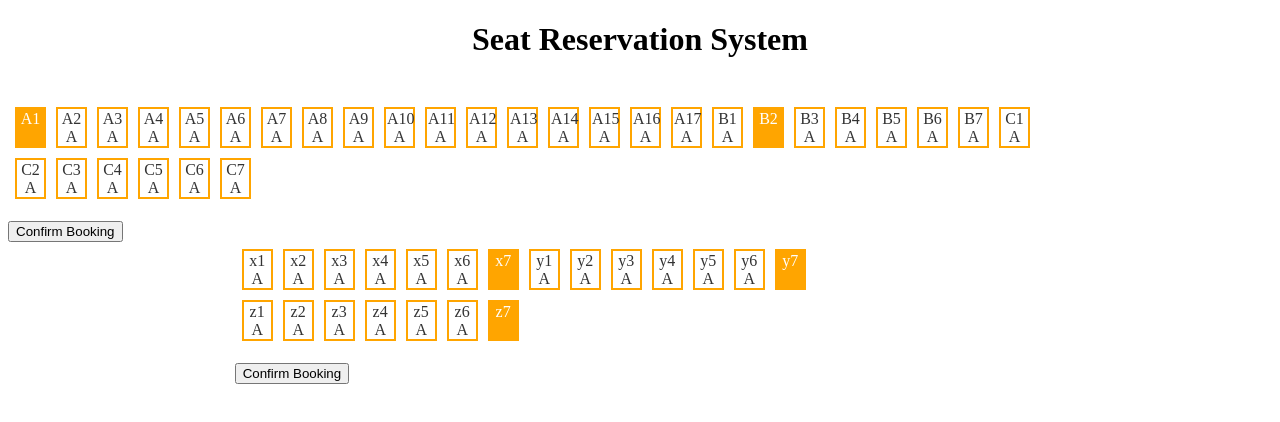
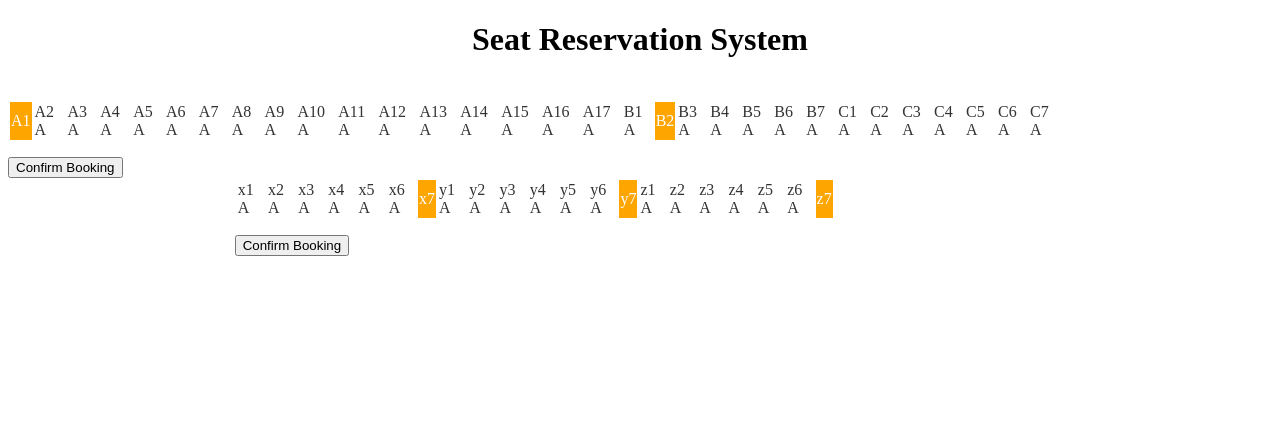
Before and after one commit to Jegan25/flights-app, a React (Create React App) app: page / in a window 1280 px wide. Shown: the top 422 px of the page. Built offline with nearby package versions, Linux system fonts and the light colour scheme.

Commit message:
charulatha

```diff
--- a/src/seats.css
+++ b/src/seats.css
@@ -11,14 +11,14 @@
     margin: auto;
   }
 
-  .grid td {
+/*   .grid td {
     width: 25px;
     height: 35px;
     border: 2px solid orange;
     text-align: center;
     display: inline-block;
     margin: 5px;
-  }
+  } */
 
   .grid td:hover {
     opacity: 0.7;
```
